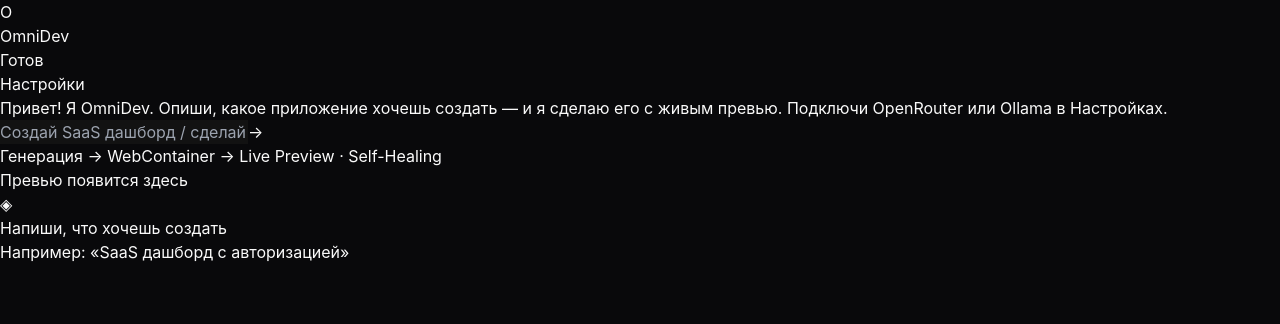
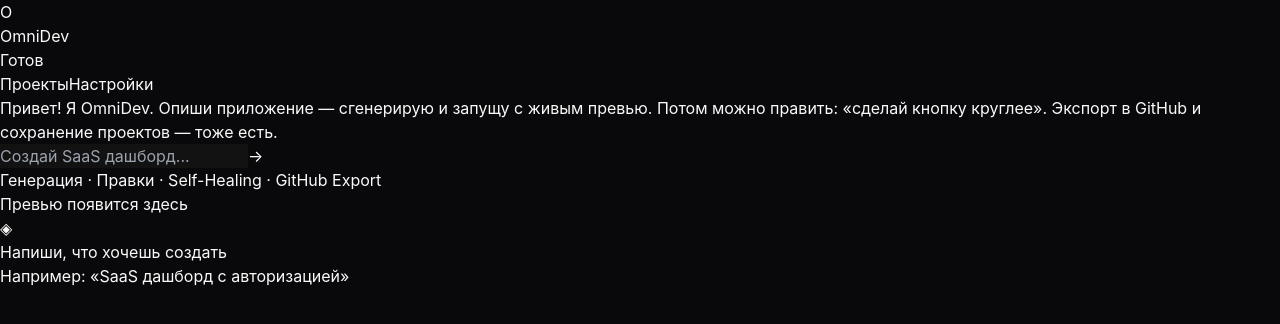
Before and after one commit to zametkikostik/OmniDev, a Next.js app in the folder apps/web/: page / in a window 1280 px wide. Shown: the top 324 px of the page. Built offline with nearby package versions, Linux system fonts and the light colour scheme.

Commit message:
feat: main page with create/edit flow, GitHub export button, projects link

```diff
--- a/apps/web/src/app/page.tsx
+++ b/apps/web/src/app/page.tsx
@@ -3,78 +3,87 @@
 import { useState, useRef, useEffect } from 'react';
 import { loadSettings } from '@/lib/settings-store';
 import { useProjectRunner } from '@/hooks/useProjectRunner';
+import { ExportGitHubModal } from '@/components/ExportGitHubModal';
 
-interface Message {
-  role: 'user' | 'assistant';
-  content: string;
-}
+interface Message { role: 'user' | 'assistant'; content: string; }
 
 function isCreateIntent(text: string): boolean {
   const lower = text.toLowerCase();
-  return (
-    lower.includes('создай') || lower.includes('сделай') || lower.includes('приложение') ||
+  return lower.includes('создай') || lower.includes('сделай') || lower.includes('приложение') ||
     lower.includes('сайт') || lower.includes('landing') || lower.includes('dashboard') ||
-    lower.includes('дашборд') || lower.includes('saas') || lower.includes('сгенерируй')
-  );
+    lower.includes('дашборд') || lower.includes('saas') || lower.includes('сгенерируй');
+}
+
+function isEditIntent(text: string): boolean {
+  const lower = text.toLowerCase();
+  return lower.includes('измени') || lower.includes('поменяй') || lower.includes('сделай кнопк') ||
+    lower.includes('добавь') || lower.includes('убери') || lower.includes('цвет') ||
+    lower.includes('круглее') || lower.includes('больше') || lower.includes('меньше') ||
+    lower.includes('исправ') || lower.includes('стиль');
 }
 
 export default function OmniDevPage() {
   const [messages, setMessages] = useState<Message[]>([{
     role: 'assistant',
-    content: 'Привет! Я OmniDev. Опиши, какое приложение хочешь создать — и я сделаю его с живым превью.\n\nПодключи OpenRouter или Ollama в Настройках.',
+    content: 'Привет! Я OmniDev. Опиши приложение — сгенерирую и запущу с живым превью.\n\nПотом можно править: «сделай кнопку круглее». Экспорт в GitHub и сохранение проектов — тоже есть.',
   }]);
   const [input, setInput] = useState('');
   const [isLoading, setIsLoading] = useState(false);
+  const [showExport, setShowExport] = useState(false);
   const bottomRef = useRef<HTMLDivElement>(null);
   const runner = useProjectRunner();
   const prevStatus = useRef(runner.status);
 
-  useEffect(() => {
-    bottomRef.current?.scrollIntoView({ behavior: 'smooth' });
-  }, [messages, runner.logs]);
+  useEffect(() => { bottomRef.current?.scrollIntoView({ behavior: 'smooth' }); }, [messages, runner.logs]);
 
   useEffect(() => {
     if (prevStatus.current !== 'ready' && runner.status === 'ready' && runner.previewUrl) {
       setMessages((prev) => [...prev, {
         role: 'assistant',
-        content: `✅ ${runner.description || 'Проект готов!'}\n\nПревью справа. Можешь просить правки.`,
+        content: `✅ ${runner.description || 'Проект готов!'}\n\nПревью справа. Можешь править или экспортировать в GitHub.`,
       }]);
     }
     if (prevStatus.current !== 'error' && runner.status === 'error' && runner.error) {
       setMessages((prev) => [...prev, {
         role: 'assistant',
-        content: `⚠️ ${runner.error}\n\nSelf-Healing пытался исправить. Попробуй переформулировать запрос или проверь ключ.`,
+        content: `⚠️ ${runner.error}\n\nSelf-Healing пытался исправить. Переформулируй запрос или проверь ключ.`,
       }]);
     }
     prevStatus.current = runner.status;
   }, [runner.status, runner.previewUrl, runner.error, runner.description]);
+
+  const busy = ['generating', 'booting', 'installing', 'starting', 'healing', 'editing'].includes(runner.status);
 
   const statusLabel =
     runner.status === 'generating' ? 'Генерирую код...' :
     runner.status === 'booting' ? 'Запускаю WebContainer...' :
     runner.status === 'installing' ? 'Ставлю зависимости...' :
     runner.status === 'starting' ? 'Стартую dev-сервер...' :
-    runner.status === 'healing' ? '🔧 Исправляю ошибки...' :
+    runner.status === 'healing' ? '🔧 Исправляю...' :
+    runner.status === 'editing' ? '✏️ Вношу правки...' :
     runner.status === 'ready' ? 'Готово' :
     runner.status === 'error' ? 'Ошибка' :
     isLoading ? 'Думаю...' : 'Готов';
 
   async function sendMessage() {
-    if (!input.trim() || isLoading) return;
-    const busy = ['generating', 'booting', 'installing', 'starting', 'healing'].includes(runner.status);
-    if (busy) return;
-
+    if (!input.trim() || isLoading || busy) return;
     const userMsg = input.trim();
     setInput('');
     setMessages((prev) => [...prev, { role: 'user', content: userMsg }]);
     setIsLoading(true);
 
     try {
-      if (isCreateIntent(userMsg)) {
-        setMessages((prev) => [...prev, {
-          role: 'assistant',
-          content: 'Принял. Генерирую проект, поднимаю WebContainer и запускаю превью...',
-        }]);
+      const hasProject = Object.keys(runner.files).length > 0;
+
+      if (isCreateIntent(userMsg) && !hasProject) {
+        setMessages((prev) => [...prev, { role: 'assistant', content: 'Принял. Генерирую проект и запускаю превью...' }]);
+        await runner.generateAndRun(userMsg);
+      } else if (hasProject && (isEditIntent(userMsg) || !isCreateIntent(userMsg))) {
+        setMessages((prev) => [...prev, { role: 'assistant', content: 'Вношу изменения...' }]);
+        await runner.editProject(userMsg);
+        setMessages((prev) => [...prev, { role: 'assistant', content: 'Готово. Превью обновится (HMR).' }]);
+      } else if (isCreateIntent(userMsg)) {
+        setMessages((prev) => [...prev, { role: 'assistant', content: 'Создаю новый проект...' }]);
         await runner.generateAndRun(userMsg);
       } else {
         const settings = loadSettings();
@@ -104,7 +113,13 @@
               <p className="text-xs text-zinc-500 mt-0.5">{statusLabel}</p>
             </div>
           </div>
-          <a href="/settings" className="text-xs text-zinc-400 hover:text-violet-400 transition">Настройки</a>
+          <div className="flex items-center gap-3">
+            {Object.keys(runner.files).length > 0 && (
+              <button onClick={() => setShowExport(true)} className="text-xs text-zinc-400 hover:text-violet-400 transition">GitHub</button>
+            )}
+            <a href="/projects" className="text-xs text-zinc-400 hover:text-violet-400 transition">Проекты</a>
+            <a href="/settings" className="text-xs text-zinc-400 hover:text-violet-400 transition">Настройки</a>
+          </div>
         </header>
 
         <div className="flex-1 overflow-y-auto px-4 py-4 space-y-4">
@@ -115,7 +130,7 @@
               }`}>{m.content}</div>
             </div>
           ))}
-          {(isLoading || ['generating','booting','installing','starting','healing'].includes(runner.status)) && (
+          {(isLoading || busy) && (
             <div className="flex justify-start">
               <div className="bg-zinc-800 rounded-2xl px-4 py-3 text-sm text-zinc-400">{statusLabel}</div>
             </div>
@@ -125,27 +140,22 @@
 
         <div className="p-4 border-t border-zinc-800">
           <div className="flex gap-2">
-            <input
-              value={input}
-              onChange={(e) => setInput(e.target.value)}
+            <input value={input} onChange={(e) => setInput(e.target.value)}
               onKeyDown={(e) => e.key === 'Enter' && !e.shiftKey && sendMessage()}
-              placeholder="Создай SaaS дашборд / сделай лендинг..."
+              placeholder={Object.keys(runner.files).length ? 'Сделай кнопку круглее...' : 'Создай SaaS дашборд...'}
               className="flex-1 bg-zinc-900 border border-zinc-700 rounded-xl px-4 py-3 text-sm focus:outline-none focus:ring-2 focus:ring-violet-500 placeholder:text-zinc-600"
-              disabled={isLoading}
-            />
-            <button onClick={sendMessage} disabled={isLoading || !input.trim()}
+              disabled={isLoading || busy} />
+            <button onClick={sendMessage} disabled={isLoading || busy || !input.trim()}
               className="bg-violet-600 hover:bg-violet-500 disabled:opacity-40 disabled:cursor-not-allowed rounded-xl px-5 py-3 text-sm font-medium transition">→</button>
           </div>
-          <p className="text-[11px] text-zinc-600 mt-2 text-center">Генерация → WebContainer → Live Preview · Self-Healing</p>
+          <p className="text-[11px] text-zinc-600 mt-2 text-center">Генерация · Правки · Self-Healing · GitHub Export</p>
         </div>
       </div>
 
       <div className="hidden md:flex flex-1 flex-col bg-zinc-900">
         <div className="h-10 border-b border-zinc-800 flex items-center px-4 gap-2">
           <div className="flex gap-1.5">
-            <div className="w-3 h-3 rounded-full bg-red-500/80" />
-            <div className="w-3 h-3 rounded-full bg-yellow-500/80" />
-            <div className="w-3 h-3 rounded-full bg-green-500/80" />
+            <div className="w-3 h-3 rounded-full bg-red-500/80" /><div className="w-3 h-3 rounded-full bg-yellow-500/80" /><div className="w-3 h-3 rounded-full bg-green-500/80" />
           </div>
           <div className="flex-1 text-center text-xs text-zinc-500 truncate">{runner.previewUrl || 'Превью появится здесь'}</div>
         </div>
@@ -154,9 +164,7 @@
             <iframe src={runner.previewUrl} className="absolute inset-0 w-full h-full border-0" title="OmniDev Preview" allow="cross-origin-isolated" />
           ) : runner.logs.length > 0 ? (
             <div className="absolute inset-0 overflow-y-auto p-4 font-mono text-xs text-zinc-500 space-y-0.5">
-              {runner.logs.slice(-40).map((line, i) => (
-                <div key={i} className="whitespace-pre-wrap break-all">{line}</div>
-              ))}
+              {runner.logs.slice(-40).map((line, i) => <div key={i} className="whitespace-pre-wrap break-all">{line}</div>)}
             </div>
           ) : (
             <div className="absolute inset-0 flex items-center justify-center text-zinc-600">
@@ -169,6 +177,10 @@
           )}
         </div>
       </div>
+
+      {showExport && Object.keys(runner.files).length > 0 && (
+        <ExportGitHubModal files={runner.files} defaultName="omnidev-app" onClose={() => setShowExport(false)} />
+      )}
     </div>
   );
 }
```
